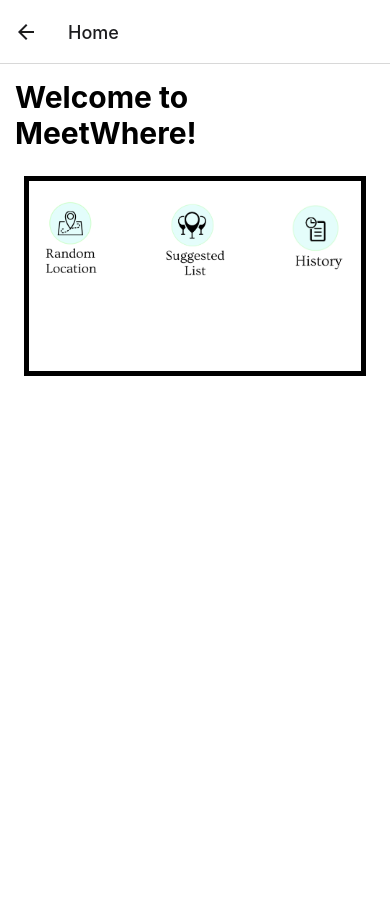
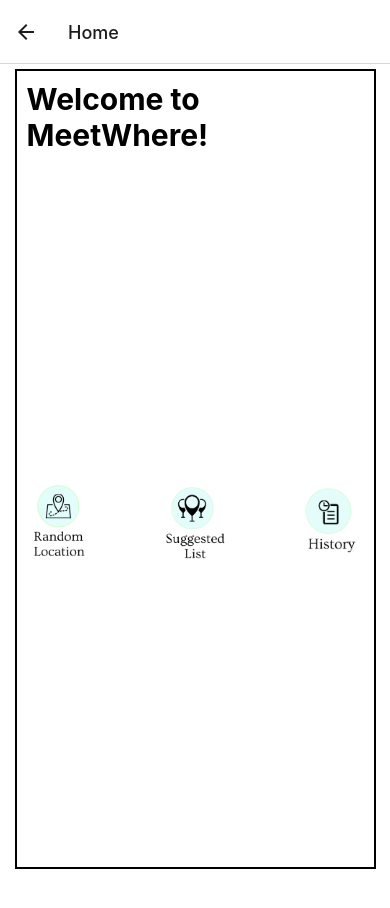
Before and after one commit to Aortz/CZ2006-Meetwhere, a React Native app: screen /Home in a window 390 px wide. Shown: the top 908 px of the page. Before the commit the page ends 844 px from the top, so only its background shows below. Built offline with nearby package versions, Linux system fonts and the light colour scheme.

Commit message:
edited the css fr homescreen

```diff
--- a/screens/HomeScreen/HomeScreen.js
+++ b/screens/HomeScreen/HomeScreen.js
@@ -4,6 +4,7 @@ import { StyleSheet, Text, View, Image, TouchableOpacity } from "react-native";
 const HomeScreen = ({ navigation }) => {
   return (
     <View style={styles.container}>
+      <View style={styles.icons}>
         <Text style={styles.header}>Welcome to MeetWhere!</Text>
         <View style={styles.iconsview}>
           <TouchableOpacity
@@ -37,6 +38,7 @@ const HomeScreen = ({ navigation }) => {
           </TouchableOpacity>
         </View>
         </View>
+    </View>
   );
 };
 
@@ -50,27 +52,35 @@ const styles = StyleSheet.create({
     padding: 5,
     backgroundColor: "#fff",
     alignItems: "center",
+
   },
   icon: {
     height: 80,
     width: 80,
+
+  },
+  icons: {
+    flexDirection: "column",
+    height: 800,
+    borderWidth: 2,
+    width: "95%",
   },
   header: {
     fontSize: 30,
     padding: 10,
     fontWeight: "bold",
     color: "black",
+
   },
   iconsview: {
     flexDirection: "row",
     justifyContent: "space-between",
-    marginTop: 15,
-    height: 200,
-    borderWidth: 5,
-    width: "90%",
+    height:"100%",
+    width: "100%",
+    alignContent: "center",
   },
   touchableStyle: {
-    height: "60%",
+    height: "90%",
     justifyContent: "center",
   },
 });
```
Lines whose indentation alone changed are shown as unchanged.
